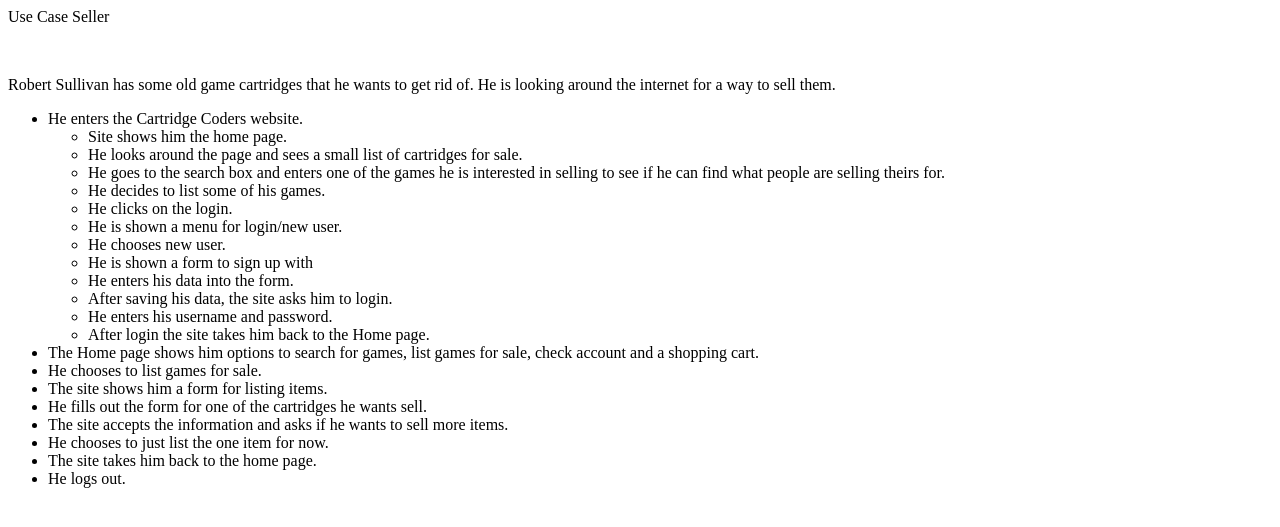
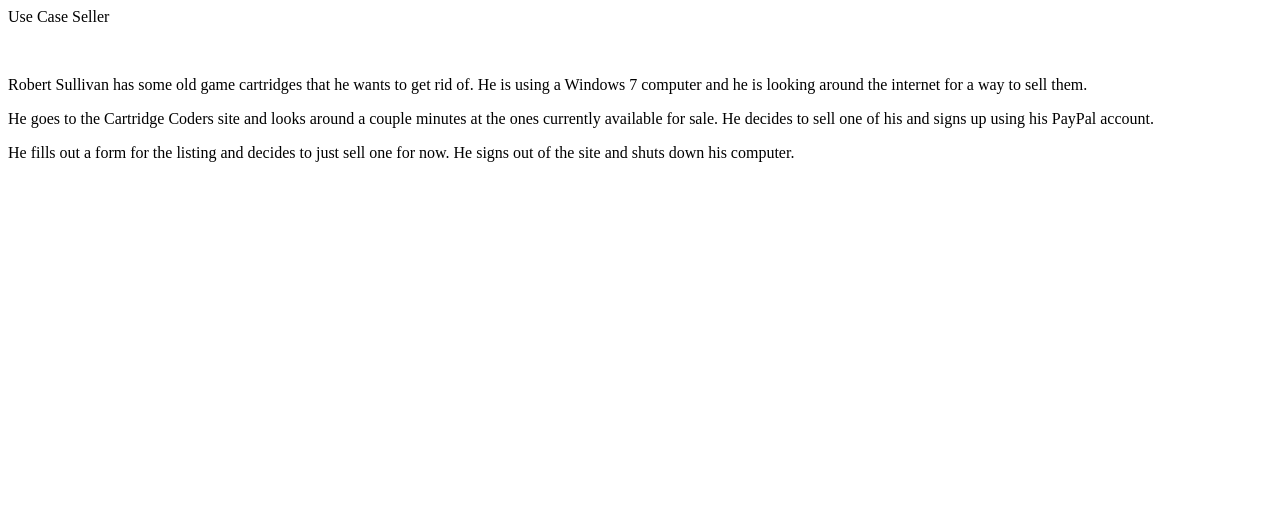
Before and after one commit to wyndows/cartridge-coders, a PHP site: page /useCaseSeller.php in a window 1280 px wide. Shown: the top 527 px of the page. Run offline with PHP 8.4, Linux system fonts and the light colour scheme.

Commit message:
added use cases for admin, message and rating and modified buyer and seller

```diff
--- a/epic/index.php
+++ b/epic/index.php
@@ -16,6 +16,9 @@
 		<?php require_once("admin.php"); ?>
 		<?php require_once("useCaseBuyer.php"); ?>
 		<?php require_once("useCaseSeller.php"); ?>
+		<?php require_once("useCaseAdmin.php"); ?>
+		<?php require_once("useCaseMessage.php"); ?>
+		<?php require_once("useCaseRating.php"); ?>
 		<?php require_once("conceptualModel.php"); ?>
 		<?php require_once("erd.php"); ?>
 		<?php require_once("timeline.php"); ?>
--- /dev/null
+++ b/epic/useCaseAdmin.php
@@ -0,0 +1,4 @@
+<p class="title">Use Case Admin</p>
+<br>
+<p>A user has been getting many complaints about his excessive returns of working items.  James Dean looks at his email and sees that one of the Cartridge Coders users has exceeded the site rules regarding returns.</p>
+<p>He logs into the site and goes into the admin area and pulls up the users account and info.  He sets the user profile in the database so that they can no longer buy or sell on the site.</p>
--- /dev/null
+++ b/epic/useCaseMessage.php
@@ -0,0 +1,3 @@
+<p class="title">Use Case Message</p>
+<br>
+<p>George wants to message Robert and ask him some questions about a cartridge he recently put up on the site.  He logs into Cartridge Coders and he fills out the messaging form and sends it to Robert.  Robert checks his email and notices that a user of Cartridge Coders has a few questions about an item he has for sale.  He logs in and answers the questions.</p>
--- /dev/null
+++ b/epic/useCaseRating.php
@@ -0,0 +1,3 @@
+<p class="title">Use Case Rating</p>
+<br>
+<p>George logs into Cartridge Coders and pulls up the messaging form which also allows ratings.  He fills out the rating for a recent purchase he made with Robert.  He then logs out and shuts down his computer.</p>
--- a/epic/useCaseSeller.php
+++ b/epic/useCaseSeller.php
@@ -1,33 +1,6 @@
 
 <p class="title">Use Case Seller</p>
 <br>
-<p>Robert Sullivan has some old game cartridges that he wants to get rid of. He is looking around the internet for a way
-	to sell them.</p>
-<ul>
-	<li>He enters the Cartridge Coders website.
-		<ul>
-			<li>Site shows him the home page.</li>
-			<li>He looks around the page and sees a small list of cartridges for sale.</li>
-			<li>He goes to the search box and enters one of the games he is interested in selling to see if he can find
-				what people are selling theirs for.
-			</li>
-			<li>He decides to list some of his games.</li>
-			<li>He clicks on the login.</li>
-			<li>He is shown a menu for login/new user.</li>
-			<li>He chooses new user.</li>
-			<li>He is shown a form to sign up with</li>
-			<li>He enters his data into the form.</li>
-			<li>After saving his data, the site asks him to login.</li>
-			<li>He enters his username and password.</li>
-			<li>After login the site takes him back to the Home page.</li>
-		</ul>
-	</li>
-	<li>The Home page shows him options to search for games, list games for sale, check account and a shopping cart.</li>
-	<li>He chooses to list games for sale.</li>
-	<li>The site shows him a form for listing items.</li>
-	<li>He fills out the form for one of the cartridges he wants sell.</li>
-	<li>The site accepts the information and asks if he wants to sell more items.</li>
-	<li>He chooses to just list the one item for now.</li>
-	<li>The site takes him back to the home page.</li>
-	<li>He logs out.</li>
-</ul>
+<p>Robert Sullivan has some old game cartridges that he wants to get rid of. He is using a Windows 7 computer and he is looking around the internet for a way to sell them.</p>
+<p>He goes to the Cartridge Coders site and looks around a couple minutes at the ones currently available for sale.  He decides to sell one of his and signs up using his PayPal account.</p>
+<p>He fills out a form for the listing and decides to just sell one for now.  He signs out of the site and shuts down his computer.</p>
```
Also changed, not shown: epic/useCaseBuyer.php (+3 -21 lines).
